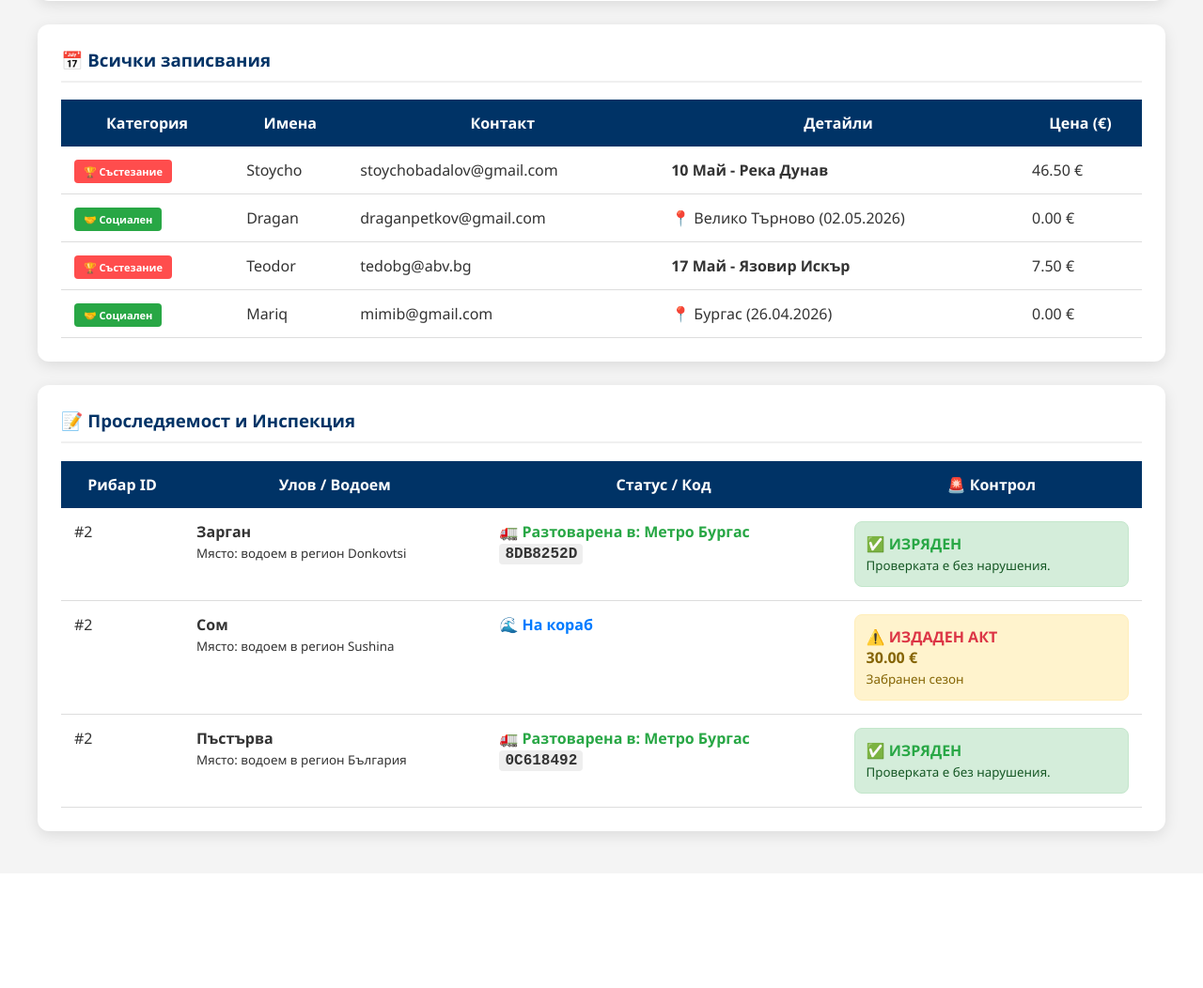
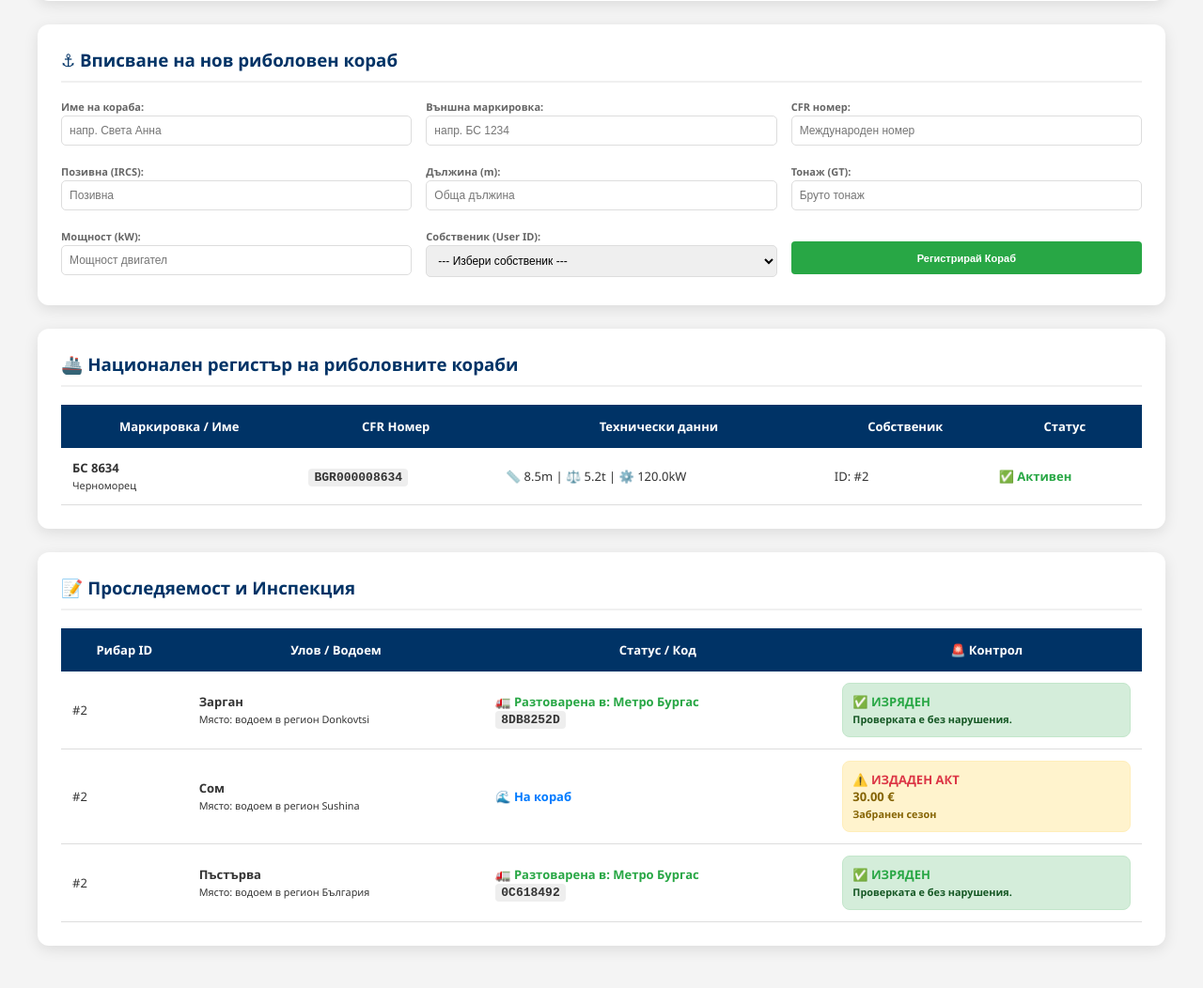
Before and after one commit to codingburgas/iara-gdbpzn-GSBadalova23, a Flask app: page /dashboard in a window 1280 px wide. Shown: the part 715-1767 px from the top of the page at 94% size. Before the commit the page ends 1615 px from the top, so only its background shows below. Run offline with Flask 3, Linux system fonts and the light colour scheme; a user stored in the database is signed in.

Commit message:
Implement national fishing vessel registry and technical parameters (Close #6)

```diff
--- a/app.py
+++ b/app.py
@@ -1,5 +1,5 @@
 from flask import Flask, render_template, request, redirect, url_for, flash, session
-from models import db, User, Booking, FishingLog
+from models import db, User, Booking, FishingLog, FishingVessel  # Добавен FishingVessel
 from datetime import datetime
 import uuid
 
@@ -14,7 +14,7 @@ db.init_app(app)
 with app.app_context():
     db.create_all()
 
-# Експертна база данни за сигнали (Backend помощник)
+# Експертна база данни за сигнали
 FISH_RULES = {
     "Есетра": "Критично застрашен вид! Уловът е абсолютно забранен (р. Дунав и Черно море).",
     "Моруна": "Забранен за улов вид! Веднага върнете рибата във водата.",
@@ -45,8 +45,6 @@ def signup():
     if request.method == 'POST':
         user_name = request.form.get('username').strip()
         pwd = request.form.get('password')
-
-        # КОРЕКЦИЯ: Проверка за уникалност, за да се избегне IntegrityError
         existing_user = User.query.filter_by(username=user_name).first()
         if existing_user:
             flash(f'Името "{user_name}" вече е заето! Избери друго.', 'danger')
@@ -86,10 +84,46 @@ def dashboard():
         return redirect(url_for('login'))
 
     all_logs = FishingLog.query.all()
+
     if session['role'] == 'admin':
         bookings = Booking.query.all()
-        return render_template('admin_dashboard.html', bookings=bookings, logs=all_logs)
+        # ТОЧКА 1: Извличаме корабите и потребителите за админ панела
+        vessels = FishingVessel.query.all()
+        users = User.query.filter_by(role='user').all()
+        return render_template('admin_dashboard.html',
+                               bookings=bookings,
+                               logs=all_logs,
+                               vessels=vessels,
+                               users=users)
+
     return render_template('user_dashboard.html', all_logs=all_logs)
+
+
+# --- НОВ МАРШРУТ ПО ТОЧКА 1: РЕГИСТРАЦИЯ НА КОРАБ (АДМИН) ---
+@app.route('/admin/add-vessel', methods=['POST'])
+def add_vessel():
+    if session.get('role') != 'admin':
+        return redirect(url_for('dashboard'))
+
+    try:
+        new_vessel = FishingVessel(
+            vessel_name=request.form.get('vessel_name'),
+            external_marking=request.form.get('marking'),
+            cfr_number=request.form.get('cfr'),
+            ircs_call_sign=request.form.get('call_sign'),
+            length_overall=float(request.form.get('length', 0)),
+            gross_tonnage=float(request.form.get('tonnage', 0)),
+            engine_power=float(request.form.get('power', 0)),
+            owner_id=request.form.get('owner_id')
+        )
+        db.session.add(new_vessel)
+        db.session.commit()
+        flash('Корабът е успешно вписан в националния регистър!', 'success')
+    except Exception as e:
+        db.session.rollback()
+        flash('Грешка при регистрация на кораб (възможно дублиране на CFR/Маркировка)!', 'danger')
+
+    return redirect(url_for('dashboard'))
 
 
 @app.route('/book', methods=['POST'])
@@ -182,7 +216,6 @@ def inspect(log_id):
                 fine = request.form.get('fine')
                 log.fine_amount = float(fine) if fine else 0.0
                 log.inspection_note = request.form.get('note') or "Нарушение"
-                # Ако глобата е 0, се счита за легално, иначе не.
                 log.is_legal = False if log.fine_amount > 0 else True
                 flash(f'Акт #{log.id} е издаден успешно!', 'warning')
             except ValueError:
--- a/static/css/admin.css
+++ b/static/css/admin.css
@@ -14,6 +14,15 @@
     text-align: center;
 }
 
+/* Форма за регистрация на кораби */
+.card label {
+    display: block;
+    font-size: 11px;
+    font-weight: bold;
+    color: #666;
+    margin-bottom: 2px;
+}
+
 /* Административни таблици */
 table {
     width: 100%;
@@ -25,9 +34,15 @@ th {
     background: #003366;
     color: white;
     padding: 14px;
+    font-size: 13px;
 }
 
-td { padding: 14px; border-bottom: 1px solid #ddd; vertical-align: top; }
+td {
+    padding: 12px;
+    border-bottom: 1px solid #ddd;
+    vertical-align: middle;
+    font-size: 13px;
+}
 
 tr:hover { background-color: #f8f9fa; }
 
@@ -36,11 +51,11 @@ tr:hover { background-color: #f8f9fa; }
 .badge-social { background: #28a745; color: white; padding: 5px 10px; border-radius: 4px; font-size: 11px; font-weight: bold; }
 .status-at-sea { color: #007bff; font-weight: bold; }
 .status-landed { color: #28a745; font-weight: bold; }
-.delivery-id { font-family: 'Courier New', monospace; background: #eee; padding: 2px 6px; border-radius: 4px; font-weight: bold; }
+.delivery-id { font-family: 'Courier New', monospace; background: #eee; padding: 2px 6px; border-radius: 4px; font-weight: bold; color: #333; }
 
 /* Секция за инспекция и глоби */
-.fine-badge { background: #fff3cd; border: 1px solid #ffeeba; color: #856404; padding: 12px; border-radius: 8px; }
-.success-badge { background: #d4edda; border: 1px solid #c3e6cb; color: #155724; padding: 12px; border-radius: 8px; }
+.fine-badge { background: #fff3cd; border: 1px solid #ffeeba; color: #856404; padding: 10px; border-radius: 8px; font-weight: bold; }
+.success-badge { background: #d4edda; border: 1px solid #c3e6cb; color: #155724; padding: 10px; border-radius: 8px; font-weight: bold; }
 
 .btn-inspect {
     background: #dc3545;
@@ -51,17 +66,18 @@ tr:hover { background-color: #f8f9fa; }
     cursor: pointer;
     font-weight: bold;
     font-size: 11px;
-    transition: 0.3s;
+    transition: 0.2s;
 }
 
-.btn-inspect:disabled { background: #ccc; cursor: not-allowed; opacity: 0.6; }
-.btn-ok { background: #28a745 !important; opacity: 1 !important; }
+.btn-inspect:hover { opacity: 0.9; transform: translateY(-1px); }
+.btn-ok { background: #28a745 !important; }
 
 .inspect-input {
-    padding: 6px;
+    padding: 8px;
     font-size: 12px;
     border: 1px solid #ddd;
-    border-radius: 4px;
-    margin-bottom: 8px;
+    border-radius: 5px;
+    margin-bottom: 5px;
     width: 100%;
+    box-sizing: border-box;
 }
--- a/templates/admin_dashboard.html
+++ b/templates/admin_dashboard.html
@@ -4,7 +4,6 @@
     <meta charset="UTF-8">
     <title>🛡️ ИАРА - Администрация</title>
     <script src="https://cdn.jsdelivr.net/npm/chart.js"></script>
-
     <link rel="stylesheet" href="{{ url_for('static', filename='css/base.css') }}">
     <link rel="stylesheet" href="{{ url_for('static', filename='css/admin.css') }}">
 </head>
@@ -38,37 +37,79 @@
         </div>
 
         <div class="card">
-            <h3>📅 Всички записвания</h3>
+            <h3>⚓ Вписване на нов риболовен кораб</h3>
+            <form action="{{ url_for('add_vessel') }}" method="POST" style="display: grid; grid-template-columns: 1fr 1fr 1fr; gap: 15px;">
+                <div>
+                    <label>Име на кораба:</label>
+                    <input type="text" name="vessel_name" class="inspect-input" placeholder="напр. Света Анна" required>
+                </div>
+                <div>
+                    <label>Външна маркировка:</label>
+                    <input type="text" name="marking" class="inspect-input" placeholder="напр. БС 1234" required>
+                </div>
+                <div>
+                    <label>CFR номер:</label>
+                    <input type="text" name="cfr" class="inspect-input" placeholder="Международен номер" required>
+                </div>
+                <div>
+                    <label>Позивна (IRCS):</label>
+                    <input type="text" name="call_sign" class="inspect-input" placeholder="Позивна">
+                </div>
+                <div>
+                    <label>Дължина (m):</label>
+                    <input type="number" name="length" step="0.1" class="inspect-input" placeholder="Обща дължина">
+                </div>
+                <div>
+                    <label>Тонаж (GT):</label>
+                    <input type="number" name="tonnage" step="0.1" class="inspect-input" placeholder="Бруто тонаж">
+                </div>
+                <div>
+                    <label>Мощност (kW):</label>
+                    <input type="number" name="power" step="0.1" class="inspect-input" placeholder="Мощност двигател">
+                </div>
+                <div>
+                    <label>Собственик (User ID):</label>
+                    <select name="owner_id" class="inspect-input" required>
+                        <option value="">--- Избери собственик ---</option>
+                        {% for user in users %}
+                        <option value="{{ user.id }}">{{ user.username }} (ID: {{ user.id }})</option>
+                        {% endfor %}
+                    </select>
+                </div>
+                <div style="display: flex; align-items: flex-end;">
+                    <button type="submit" class="btn-inspect btn-ok" style="width: 100%; height: 35px; margin-bottom: 8px;">Регистрирай Кораб</button>
+                </div>
+            </form>
+        </div>
+
+        <div class="card">
+            <h3>🚢 Национален регистър на риболовните кораби</h3>
             <table>
                 <thead>
                     <tr>
-                        <th>Категория</th>
-                        <th>Имена</th>
-                        <th>Контакт</th>
-                        <th>Детайли</th>
-                        <th>Цена (€)</th>
+                        <th>Маркировка / Име</th>
+                        <th>CFR Номер</th>
+                        <th>Технически данни</th>
+                        <th>Собственик</th>
+                        <th>Статус</th>
                     </tr>
                 </thead>
                 <tbody>
-                    {% for b in bookings %}
+                    {% for v in vessels %}
                     <tr>
+                        <td><b>{{ v.external_marking }}</b><br><small>{{ v.vessel_name }}</small></td>
+                        <td><span class="delivery-id">{{ v.cfr_number }}</span></td>
                         <td>
-                            {% if b.category == 'Competition' %}
-                                <span class="badge-comp">🏆 Състезание</span>
+                            📏 {{ v.length_overall }}m | ⚖️ {{ v.gross_tonnage }}t | ⚙️ {{ v.engine_power }}kW
+                        </td>
+                        <td>ID: #{{ v.owner_id }}</td>
+                        <td>
+                            {% if v.is_active %}
+                                <span class="status-landed">✅ Активен</span>
                             {% else %}
-                                <span class="badge-social">🤝 Социален</span>
+                                <span class="badge-comp">🚫 Спрян</span>
                             {% endif %}
                         </td>
-                        <td>{{ b.full_name }}</td>
-                        <td>{{ b.email }}</td>
-                        <td>
-                            {% if b.category == 'Competition' %}
-                                <b>{{ b.competition_date }}</b>
-                            {% else %}
-                                📍 {{ b.preferred_region }} ({{ b.preferred_weekend }})
-                            {% endif %}
-                        </td>
-                        <td>{{ "%.2f"|format(b.price_eur) }} €</td>
                     </tr>
                     {% endfor %}
                 </tbody>
@@ -108,11 +149,11 @@
                                     <input type="number" name="fine" step="0.01" placeholder="Глоба (€)" class="inspect-input fine-field">
                                     <select name="note" class="inspect-input reason-field">
                                         <option value="" selected>--- Избери нарушение ---</option>
-                                        <option value="Улов под минималния размер">📏 Под размер</option>
-                                        <option value="Забранени уреди (мрежи)">🕸️ Забранени уреди</option>
-                                        <option value="Над пределния лимит (кг)">⚖️ Над лимита</option>
-                                        <option value="Риболов в забранен период">🚫 Забранен сезон</option>
-                                        <option value="Липса на риболовен билет">🎫 Без билет</option>
+                                        <option value="Улов под размер">📏 Под размер</option>
+                                        <option value="Забранени уреди">🕸️ Забранени уреди</option>
+                                        <option value="Над лимита">⚖️ Над лимита</option>
+                                        <option value="Забранен сезон">🚫 Забранен сезон</option>
+                                        <option value="Без билет">🎫 Без билет</option>
                                     </select>
                                     <div style="display: flex; gap: 5px;">
                                         <button type="submit" class="btn-inspect btn-act" disabled>Акт</button>
@@ -140,7 +181,6 @@
     </div>
 
     <script src="{{ url_for('static', filename='admin_charts.js') }}"></script>
-
     <script>
         // Подготовка на данните за графиките
         const statsData = {
```
Also changed, not shown: models.py (+23 -8 lines), static/script.js (+37 -30 lines), templates/user_dashboard.html (+18 -25 lines), instance/iara_pro_v3.db.
